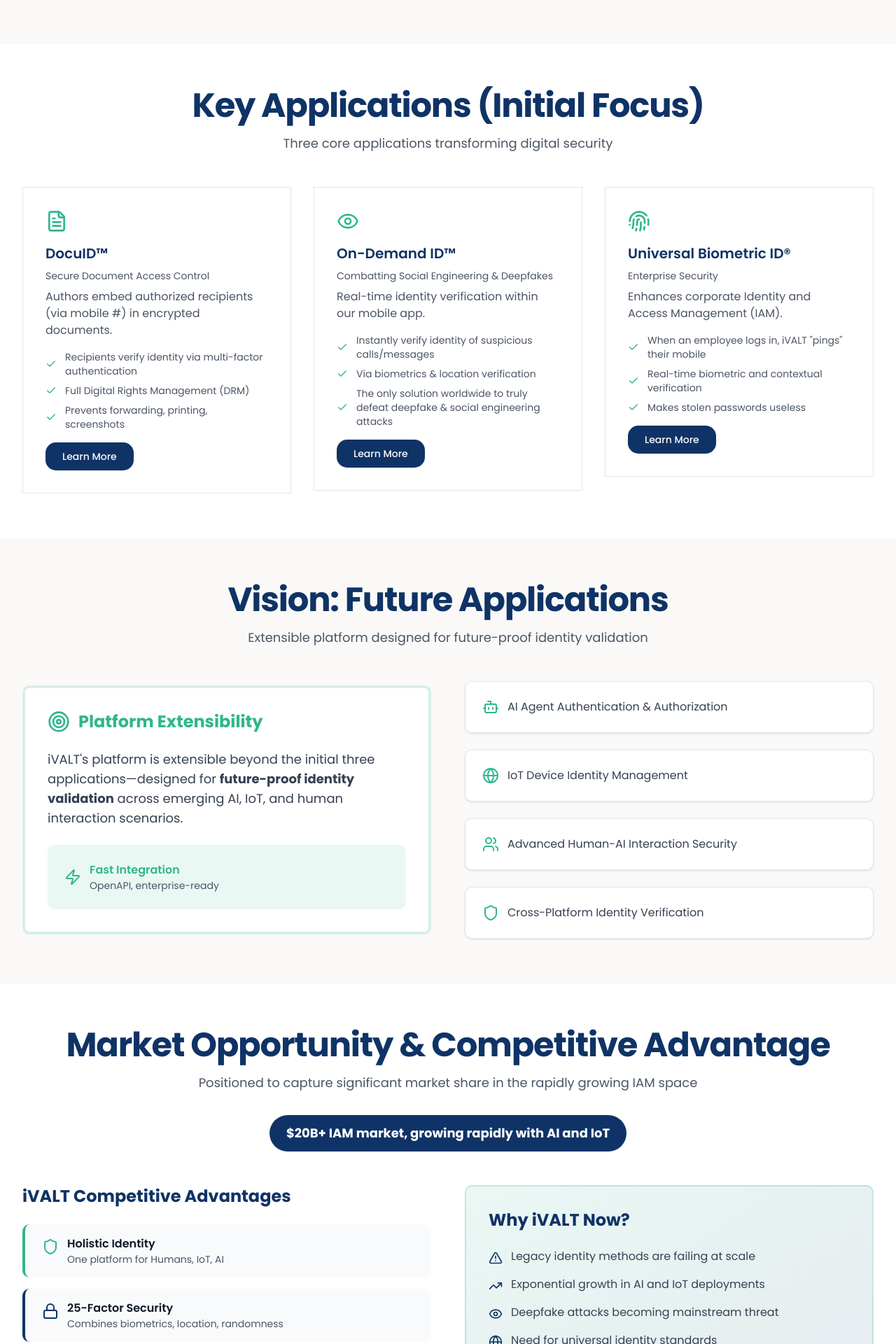
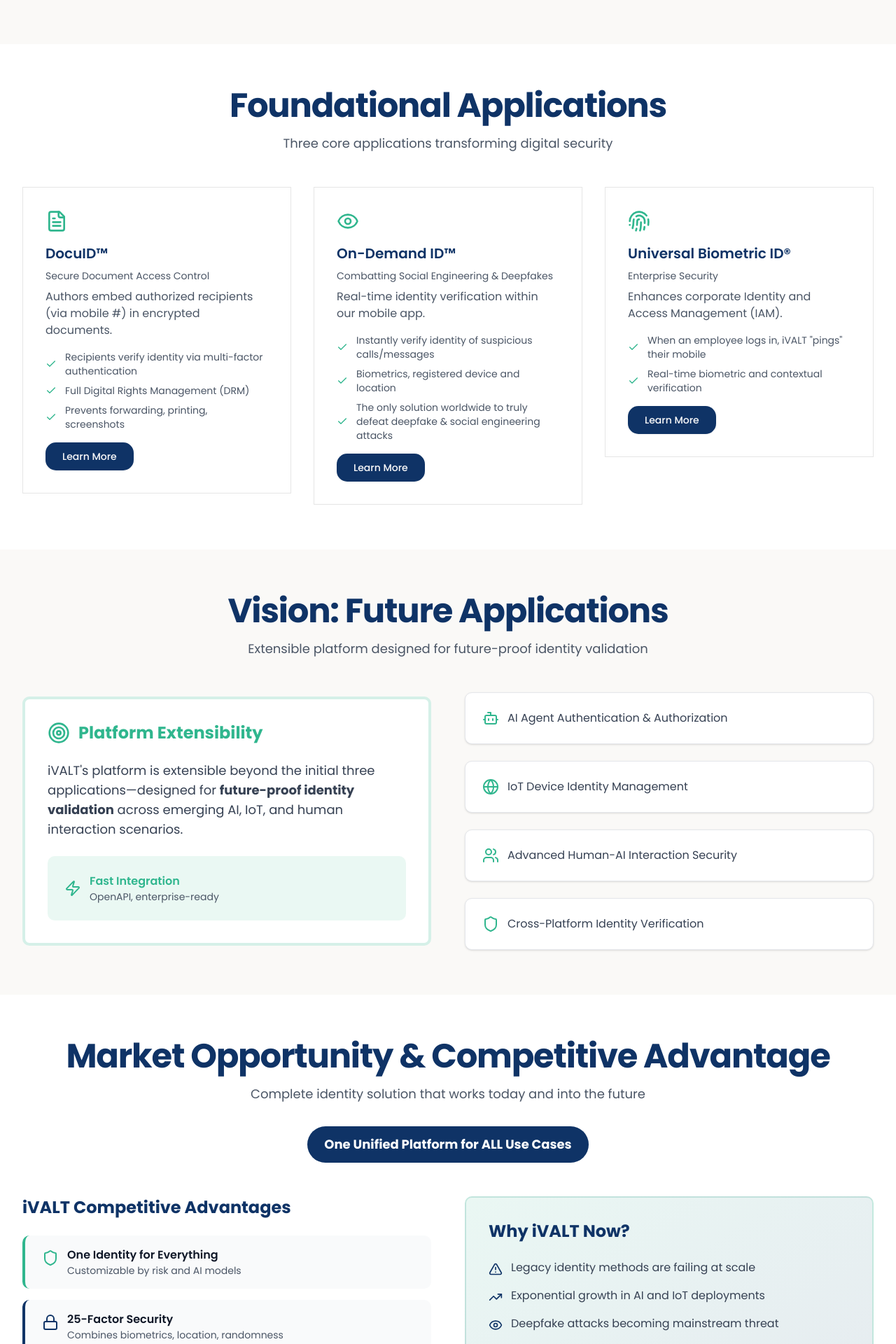
Before and after one commit to jaskaran-online/ivalt-landing.com, a Next.js app: page /homepage-2 in a window 1280 px wide. Shown: the part 2300-4220 px from the top of the page at 70% size. Built offline with nearby package versions, Linux system fonts and the light colour scheme.

Commit message:
refactor: update KeyApplicationsSection and MarketOpportunitySection for clarity; enhance HeroSection messaging and branding

```diff
--- a/src/components/home/KeyApplicationsSection.tsx
+++ b/src/components/home/KeyApplicationsSection.tsx
@@ -81,7 +81,8 @@
       description: "Real-time identity verification within our mobile app.",
       features: [
         "Instantly verify identity of suspicious calls/messages",
-        "Via biometrics & location verification",
+        "Biometrics, registered device and location",
+
         "The only solution worldwide to truly defeat deepfake & social engineering attacks",
       ],
       delay: 0.1,
@@ -94,7 +95,6 @@
       features: [
         'When an employee logs in, iVALT "pings" their mobile',
         "Real-time biometric and contextual verification",
-        "Makes stolen passwords useless",
       ],
       delay: 0.2,
     },
@@ -105,7 +105,7 @@
       <div className="max-w-7xl mx-auto px-4 sm:px-6 lg:px-8">
         <FadeInOnScroll>
           <SectionTitle
-            title="Key Applications (Initial Focus)"
+            title="Foundational Applications"
             description="Three core applications transforming digital security"
           />
         </FadeInOnScroll>
--- a/src/components/home/MarketOpportunitySection.tsx
+++ b/src/components/home/MarketOpportunitySection.tsx
@@ -60,8 +60,8 @@
   const competitiveAdvantages = [
     {
       icon: Shield,
-      title: "Holistic Identity",
-      description: "One platform for Humans, IoT, AI",
+      title: "One Identity for Everything",
+      description: "Customizable by risk and AI models",
       borderColor: "border-l-4 border-teal-primary",
       iconColor: "text-teal-primary",
     },
@@ -124,11 +124,12 @@
         <FadeInOnScroll>
           <SectionTitle
             title="Market Opportunity & Competitive Advantage"
-            description="Positioned to capture significant market share in the rapidly growing IAM space"
+            description="Complete identity solution that works today and into the future"
           />
           <div className="flex justify-center mt-6 mb-12">
             <div className="inline-flex items-center px-6 py-3 rounded-full bg-primary text-white text-lg font-bold">
-              $20B+ IAM market, growing rapidly with AI and IoT
+              One Unified Platform for ALL Use Cases
+
             </div>
           </div>
         </FadeInOnScroll>
--- a/src/components/ui/hero-section-1.tsx
+++ b/src/components/ui/hero-section-1.tsx
@@ -109,17 +109,14 @@
                   <h1 className="mt-8 max-w-4xl mx-auto text-balance text-6xl md:text-7xl lg:mt-16 xl:text-[5.25rem] font-bold">
                     <span className="text-teal-primary">iVALT</span>{" "}
                     <span className="text-primary">
-                      Identity Validation Platform®
+                    Stops AI Identity Threats
                     </span>
                   </h1>
                   <h2 className="text-4xl font-bold text-teal-primary mb-8 mt-4">
-                    Authenticate Anywhere® & ANYONE
+                    WHO or WHAT is Really at the Endpoint?
                   </h2>
                   <p className="mx-auto mt-8 max-w-2xl text-balance text-lg text-gray-600">
-                    Revolutionary platform for verified trust across all digital
-                    interactions — <strong>without passwords</strong>. Validate
-                    the identity of humans, IoT devices, and AI agents with
-                    unprecedented security.
+                    iVALT’s Identity Validation Platform® is a Revolutionary Approach to Stop Identity Fraud for All Digital Interactions – Humans, AI Agents and IOT Devices
                   </p>
                 </AnimatedGroup>
 
```
